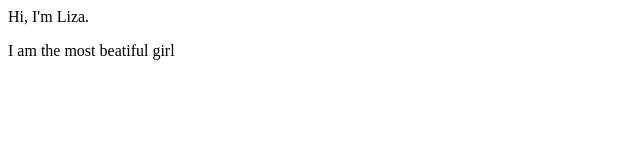
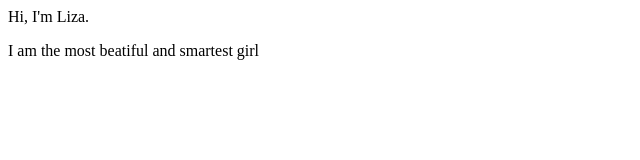
Before and after one commit to Lizavetka97/Lizavetka97.github.io, a plain HTML site: page index.html in a window 1280 px wide. Shown: the full height of the page, 0-640 px from the left. Drawn offline with Linux system fonts and the light colour scheme.

Commit message:
I am smart too

```diff
--- a/index.html
+++ b/index.html
@@ -1,6 +1,6 @@
 <html>
   <body>
     <p> Hi, I'm Liza.</p>
-    <p> I am the most beatiful girl </p>
+    <p> I am the most beatiful and smartest girl </p>
   </body>
 </html>
```
